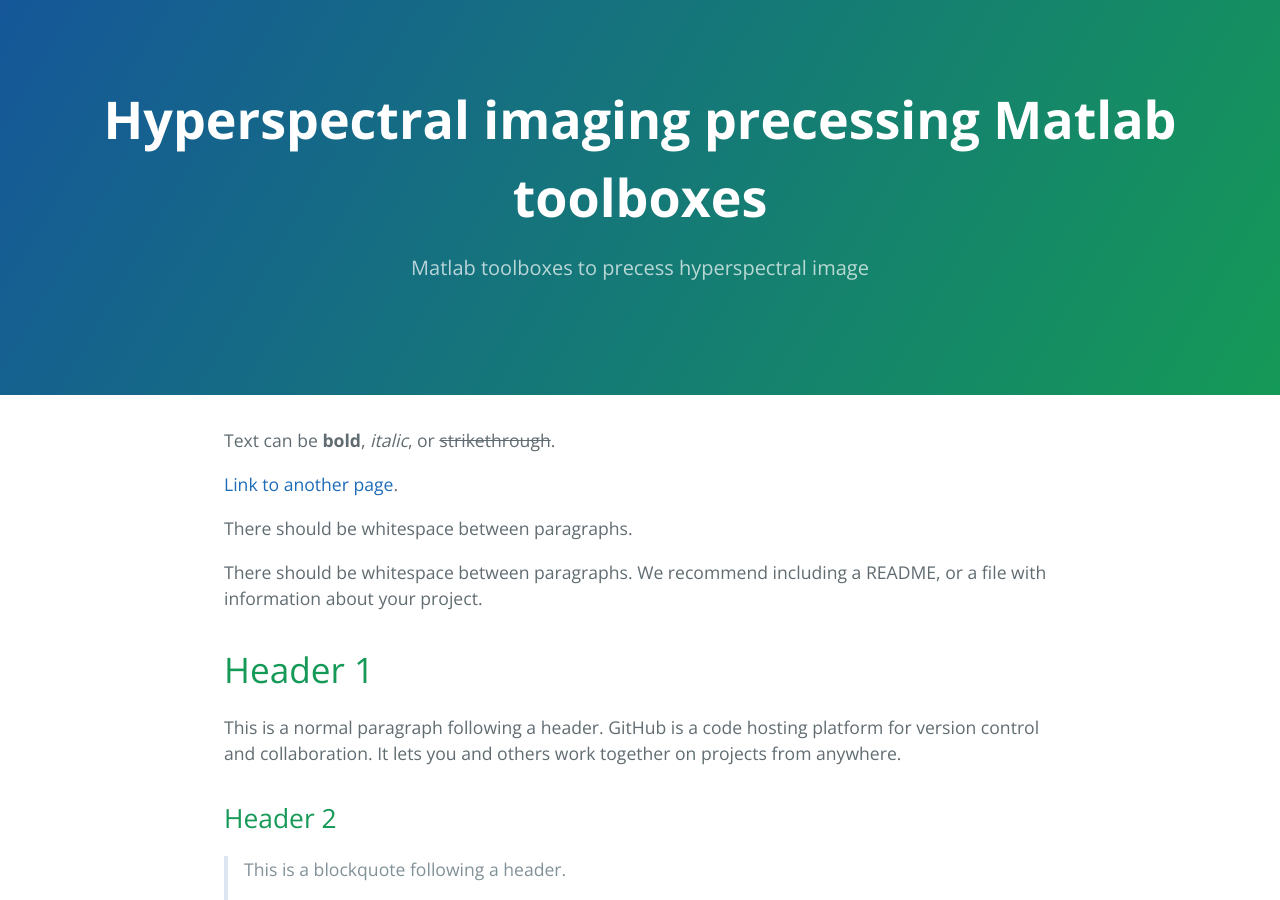
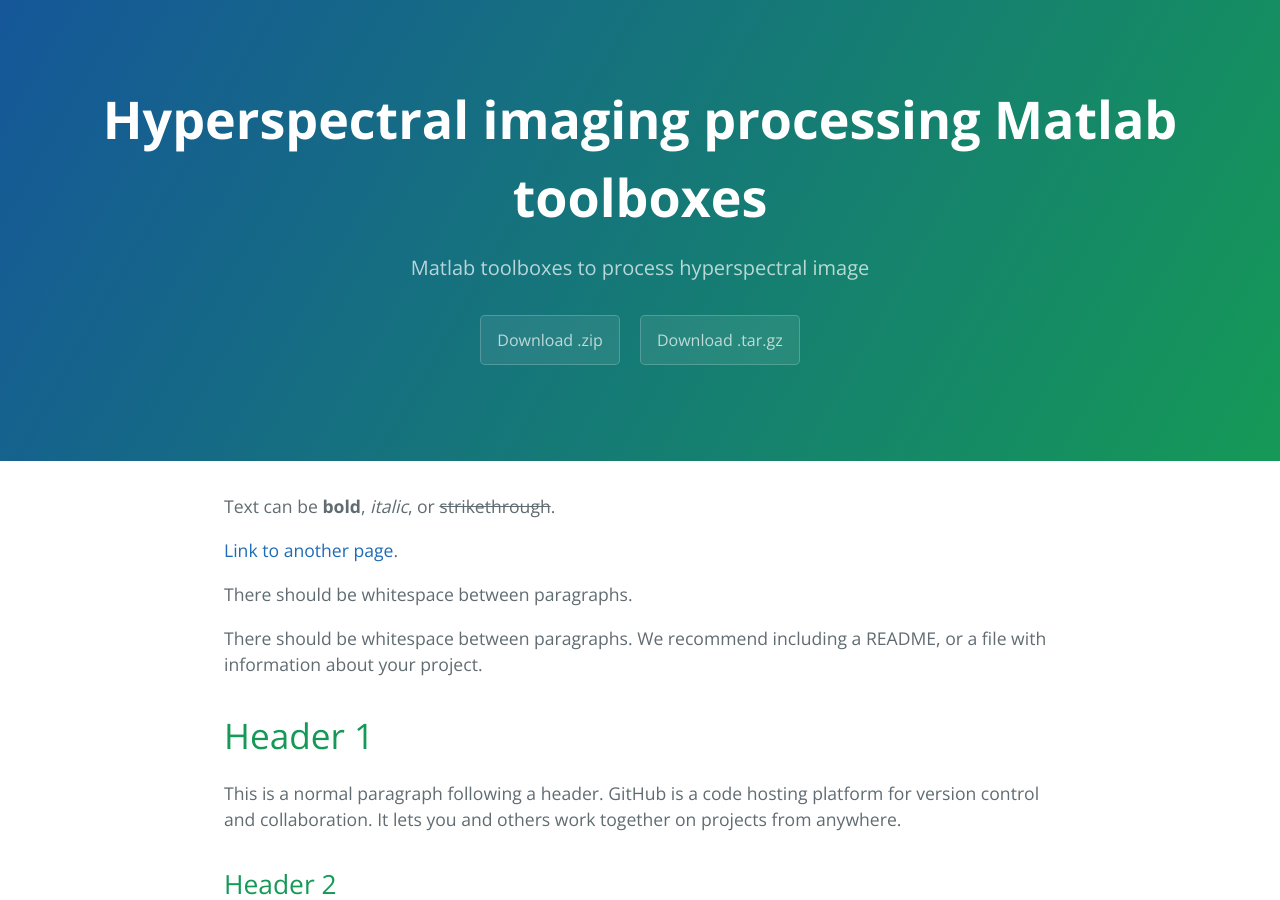
Before and after one commit to JacqKevin/JacqKevin.github.io, a Jekyll site: the page built from index.md, in a window 1280 px wide and 900 px high. Built offline with Jekyll 4.4.1, drawn with Linux system fonts in a browser that asks for light colours.

Commit message:
Update _config.yml

```diff
--- a/_config.yml
+++ b/_config.yml
@@ -1,9 +1,11 @@
 theme: jekyll-theme-cayman
 
-title: Hyperspectral imaging precessing Matlab toolboxes
-description: Matlab toolboxes to precess hyperspectral image
+title: Hyperspectral imaging processing Matlab toolboxes
+description: Matlab toolboxes to process hyperspectral image
 
 ogle_analytics: 108259528
 
 github_username:  jacqkevin
 linkedin_username: kevinjacq
+
+show_downloads: true
```
